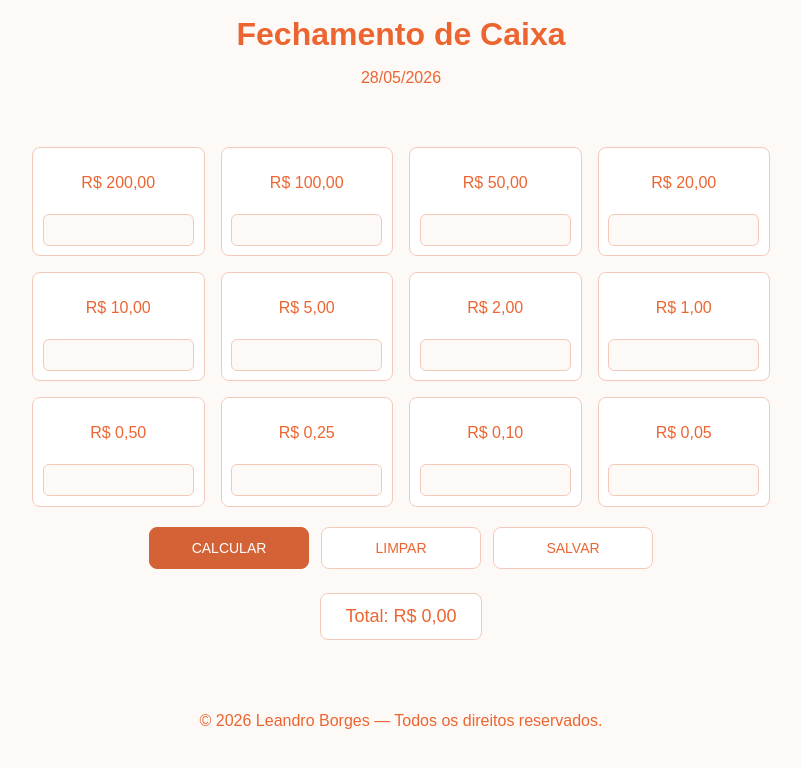
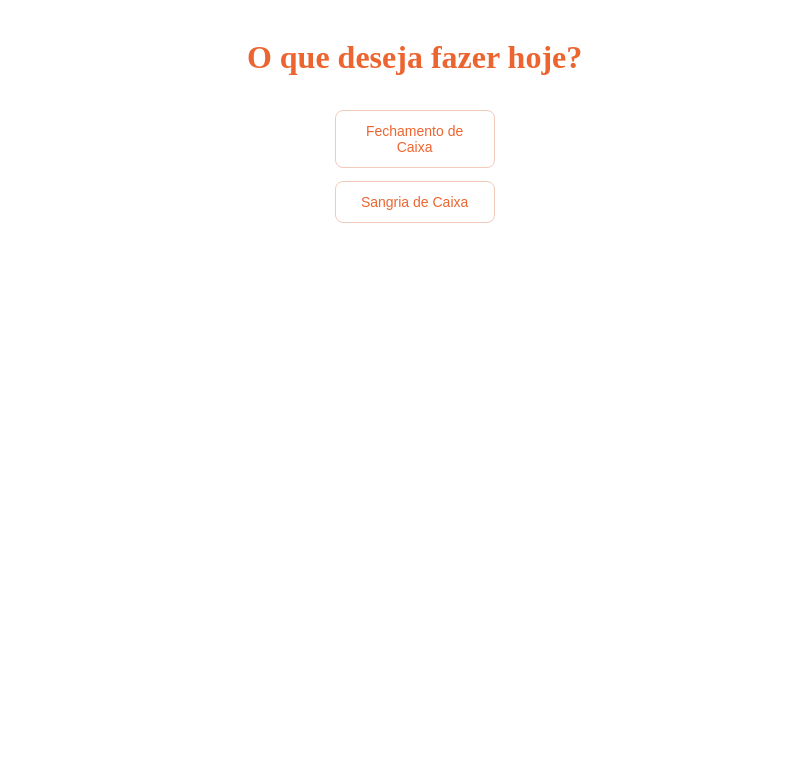
Before and after one commit to leandrobss1/Cash-Register-Closing, a React (Vite) app: page / in a window 1280 px wide. Shown: the top 768 px of the page, without its empty margins (239-1040 px from the left). Built offline with nearby package versions, Linux system fonts and the light colour scheme; a web font is replaced by a local one.

Commit message:
chore(react-router-dom): Incluido biblioteca para gerenciar + funções de acesso na página.

```diff
--- a/package.json
+++ b/package.json
@@ -14,6 +14,8 @@
     "html2canvas": "^1.4.1",
     "react": "^19.2.6",
     "react-dom": "^19.2.6",
+    "react-router": "^7.17.0",
+    "react-router-dom": "^7.17.0",
     "styled-components": "^6.4.2"
   },
   "devDependencies": {
--- a/src/App.tsx
+++ b/src/App.tsx
@@ -1,6 +1,7 @@
 import Footer from "./components/Footer/Footer";
 import Header from "./components/Header/Header";
 import Main from "./components/Main/Main";
+import { GlobalStyle } from "./styles/GlobalStyles";
 
 export default function App() {
   return (
@@ -8,6 +9,8 @@ export default function App() {
       <Header />
       <Main />
 
+      <GlobalStyle />
+
       <Footer />
     </>
   );
--- /dev/null
+++ b/src/components/Home/Home.tsx
@@ -0,0 +1,11 @@
+import "./styles.css";
+
+export default function Home() {
+  return (
+    <div className="container-home">
+      <h1 className="title-home">O que deseja fazer hoje?</h1>
+      <button>Fechamento de Caixa</button>
+      <button>Sangria de Caixa</button>
+    </div>
+  );
+}
--- /dev/null
+++ b/src/components/Home/styles.css
@@ -0,0 +1,11 @@
+.container-home {
+  display: flex;
+  justify-content: center;
+  flex-direction: column;
+  align-items: center;
+  width: 100%;
+  gap: 5px;
+  background: white;
+  padding: 0.6rem;
+  margin: 0.25rem;
+}
--- a/src/index.tsx
+++ b/src/index.tsx
@@ -1,14 +1,20 @@
-import { StrictMode } from "react";
+import React from "react";
+import { BrowserRouter, Routes, Route } from "react-router-dom";
+
 import { createRoot } from "react-dom/client";
-import { GlobalStyle } from "./styles/GlobalStyles.ts";
 import { Analytics } from "@vercel/analytics/react";
 import App from "./App.tsx";
+import Home from "./components/Home/Home.tsx";
 
 createRoot(document.getElementById("root")!).render(
-  <StrictMode>
-    <GlobalStyle />
+  <React.StrictMode>
+    <BrowserRouter>
+      <Routes>
+        <Route path="/" element={<Home />} />
 
-    <App />
-    <Analytics />
-  </StrictMode>,
+        <Route path="fechamento-caixa" element={<App />}></Route>
+      </Routes>
+      <Analytics />
+    </BrowserRouter>
+  </React.StrictMode>,
 );
```
Also changed, not shown: 1 other file (tests, documents, lock files or other folders).
